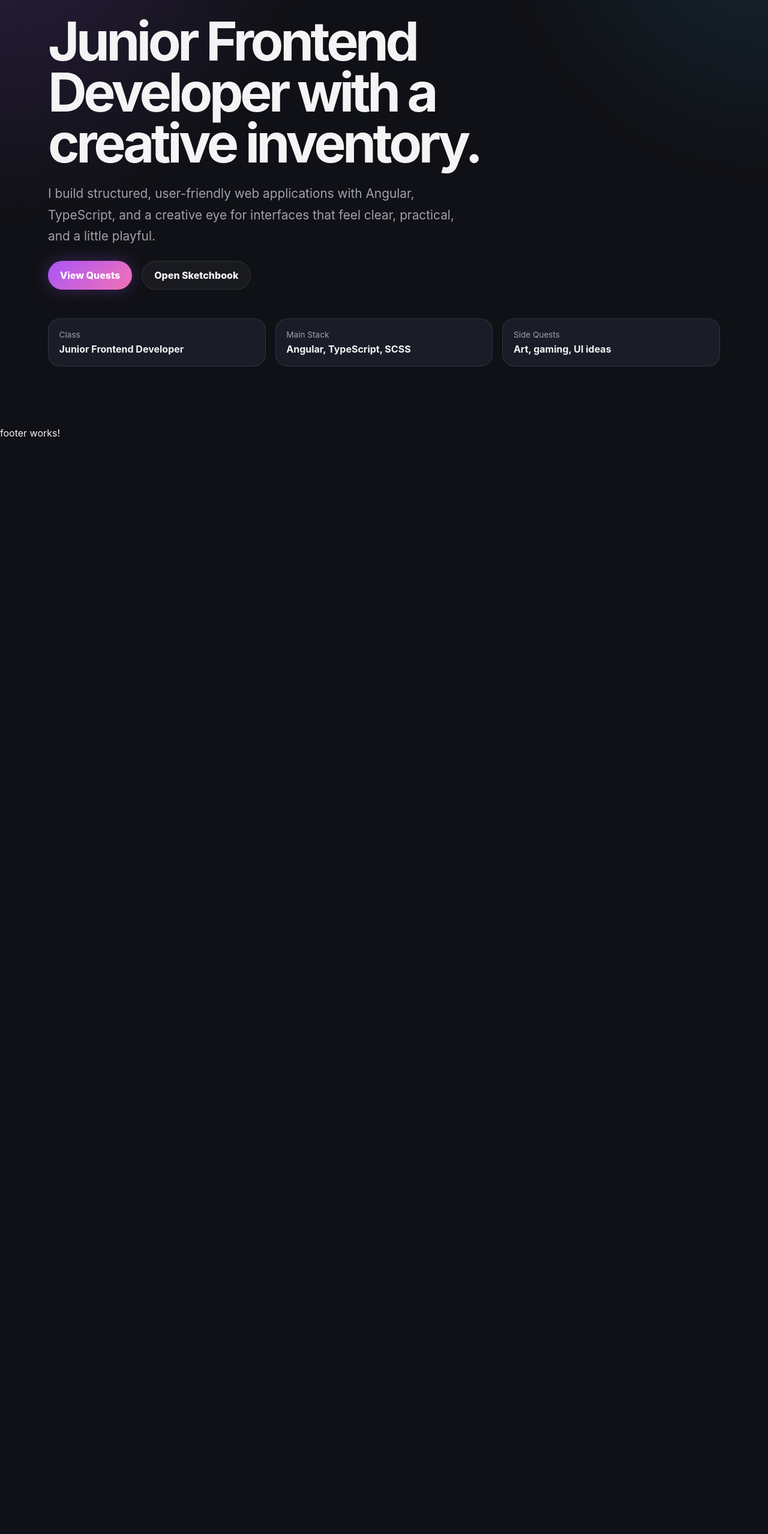
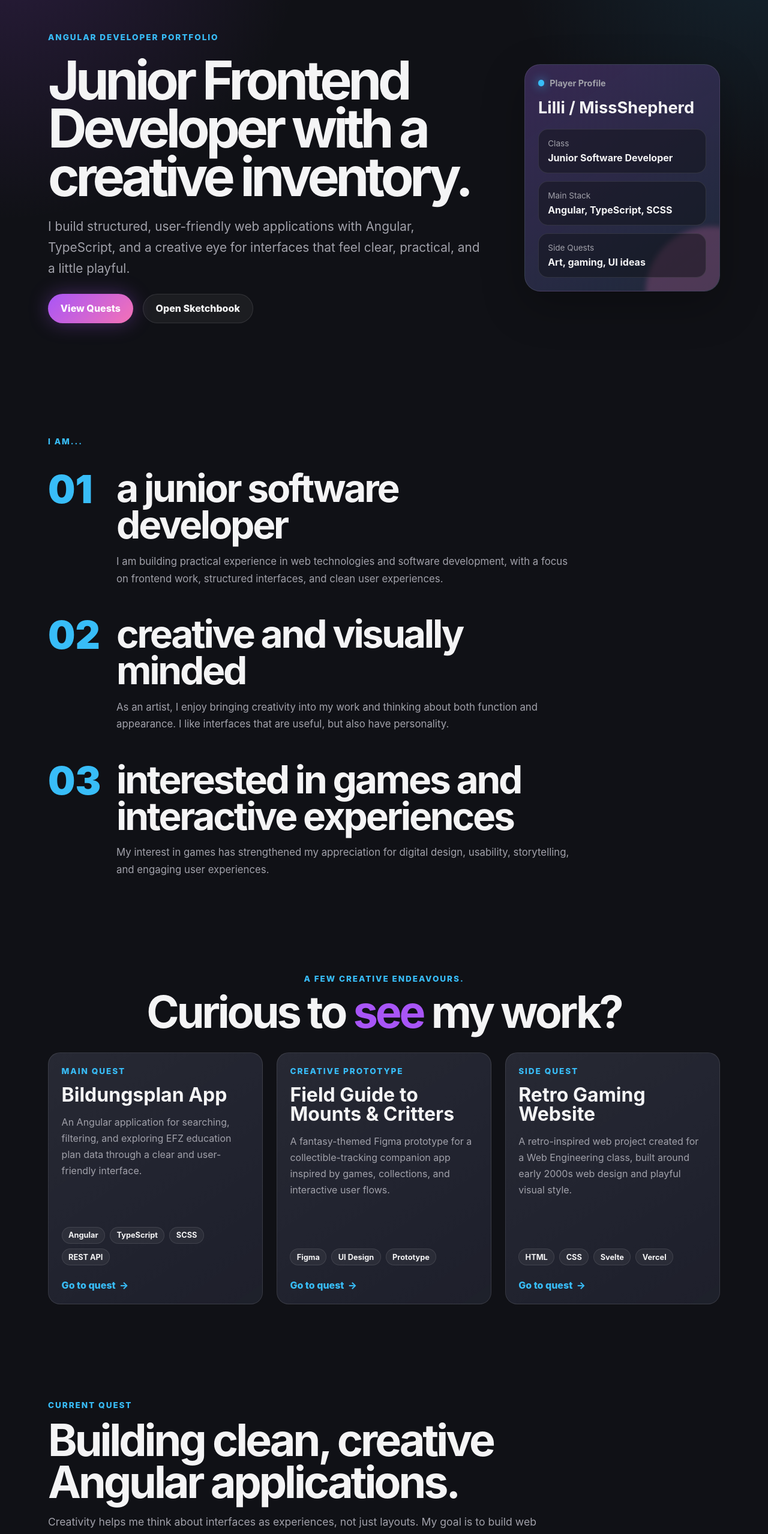
Before and after one commit to MissShepherd/missshepherd-portfolio, an Angular app: page / in a window 1280 px wide. Shown: the part 143-2701 px from the top of the page at 60% size. Before the commit the page ends 891 px from the top, so only its background shows below. Built offline with nearby package versions, Linux system fonts and the light colour scheme.

Commit message:
feat: enhance home page layout and functionality with player stats and highlights

```diff
--- a/src/app/pages/home/home.html
+++ b/src/app/pages/home/home.html
@@ -1,4 +1,5 @@
-<section class="hero">
+<section class="hero-section">
+  <div class="hero-content">
     <p class="eyebrow">Angular Developer Portfolio</p>
 
     <h1>
@@ -6,29 +7,109 @@
     </h1>
 
     <p class="hero-text">
-    I build structured, user-friendly web applications with Angular, TypeScript,
-    and a creative eye for interfaces that feel clear, practical, and a little playful.
+      I build structured, user-friendly web applications with Angular,
+      TypeScript, and a creative eye for interfaces that feel clear,
+      practical, and a little playful.
     </p>
 
     <div class="hero-actions">
-    <a class="primary-button" routerLink="/projects">View Quests</a>
-    <a class="secondary-button" routerLink="/creative">Open Sketchbook</a>
+      <a class="primary-button" routerLink="/projects">
+        View Quests
+      </a>
+
+      <a class="secondary-button" routerLink="/creative">
+        Open Sketchbook
+      </a>
+    </div>
   </div>
 
-  <div class="player-card">
-    <div>
-      <span class="label">Class</span>
-      <strong>Junior Frontend Developer</strong>
+  <aside class="player-card" aria-label="Developer profile card">
+    <div class="player-card-header">
+      <span class="status-dot"></span>
+      <span>Player Profile</span>
     </div>
 
+    <h2>Lilli / MissShepherd</h2>
+
+    <div class="stat-list">
+      @for (stat of playerStats; track stat.label) {
+        <div class="stat-item">
+          <span>{{ stat.label }}</span>
+          <strong>{{ stat.value }}</strong>
+        </div>
+      }
+    </div>
+  </aside>
+</section>
+
+<section class="intro-section">
+  <p class="section-kicker">I am...</p>
+
+  <div class="highlight-list">
+    @for (highlight of highlights; track highlight.number) {
+      <article class="highlight-item">
+        <span class="highlight-number">{{ highlight.number }}</span>
+
         <div>
-      <span class="label">Main Stack</span>
-      <strong>Angular, TypeScript, SCSS</strong>
+          <h2>{{ highlight.title }}</h2>
+          <p>{{ highlight.text }}</p>
+        </div>
+      </article>
+    }
+  </div>
+</section>
+
+<section class="quest-section">
+  <div class="section-heading">
+    <p class="section-kicker">A few creative endeavours.</p>
+
+    <h2>
+      Curious to
+      <span>see</span>
+      my work?
+    </h2>
   </div>
 
-    <div>
-      <span class="label">Side Quests</span>
-      <strong>Art, gaming, UI ideas</strong>
+  <div class="quest-grid">
+    @for (quest of featuredQuests; track quest.title) {
+      <article class="quest-card">
+        <p class="quest-type">{{ quest.type }}</p>
+
+        <h3>{{ quest.title }}</h3>
+
+        <p class="quest-description">
+          {{ quest.description }}
+        </p>
+
+        <div class="tag-list">
+          @for (tag of quest.tags; track tag) {
+            <span>{{ tag }}</span>
+          }
         </div>
+
+        <a [routerLink]="quest.route" class="quest-link">
+          Go to quest
+          <span aria-hidden="true">→</span>
+        </a>
+      </article>
+    }
   </div>
 </section>
+
+<section class="cta-section">
+  <p class="section-kicker">Current Quest</p>
+
+  <h2>
+    Building clean, creative Angular applications.
+  </h2>
+
+  <p>
+    Creativity helps me think about interfaces as experiences, not just layouts.
+    My goal is to build web applications that are practical, understandable,
+    and enjoyable to use.
+  </p>
+
+  <a class="primary-button" routerLink="/contact">
+    Start a Conversation
+  </a>
+</section>
--- a/src/app/pages/home/home.scss
+++ b/src/app/pages/home/home.scss
@@ -1,28 +1,42 @@
-.hero {
-  min-height: calc(100vh - 10rem);
+:host {
+  display: block;
+}
+
+.hero-section {
+  min-height: calc(100vh - 8rem);
   display: grid;
-  align-content: center;
+  grid-template-columns: minmax(0, 1.4fr) minmax(280px, 0.6fr);
+  align-items: center;
+  gap: 2rem;
+  padding: 3rem 0 5rem;
+}
+
+.hero-content {
+  display: grid;
   gap: 1.5rem;
 }
 
-.eyebrow {
+.eyebrow,
+.section-kicker,
+.quest-type {
   margin: 0;
   color: var(--accent-2);
-  font-weight: 700;
-  letter-spacing: 0.12em;
+  font-size: 0.85rem;
+  font-weight: 800;
+  letter-spacing: 0.14em;
   text-transform: uppercase;
 }
 
 h1 {
-  max-width: 850px;
+  max-width: 900px;
   margin: 0;
-  font-size: clamp(2.5rem, 7vw, 5.8rem);
-  line-height: 0.95;
-  letter-spacing: -0.06em;
+  font-size: clamp(2.8rem, 7vw, 6.4rem);
+  line-height: 0.9;
+  letter-spacing: -0.07em;
 }
 
 .hero-text {
-  max-width: 680px;
+  max-width: 720px;
   margin: 0;
   color: var(--muted);
   font-size: clamp(1.05rem, 2vw, 1.3rem);
@@ -40,57 +54,285 @@ h1 {
   display: inline-flex;
   align-items: center;
   justify-content: center;
-  min-height: 3rem;
-  padding: 0 1.25rem;
+  min-height: 3.1rem;
+  width: fit-content;
+  padding: 0 1.3rem;
   border-radius: 999px;
-  font-weight: 800;
-  transition: 180ms ease;
+  font-weight: 850;
+  transition:
+    transform 180ms ease,
+    box-shadow 180ms ease,
+    background 180ms ease;
 }
 
 .primary-button {
   background: linear-gradient(135deg, var(--accent), var(--accent-3));
   color: white;
-  box-shadow: 0 0 28px rgba(168, 85, 247, 0.3);
+  box-shadow: 0 0 32px rgba(168, 85, 247, 0.35);
 }
 
 .secondary-button {
   border: 1px solid var(--border);
+  background: rgba(255, 255, 255, 0.05);
   color: var(--text);
-  background: rgba(255, 255, 255, 0.04);
 }
 
 .primary-button:hover,
 .secondary-button:hover {
-  transform: translateY(-2px);
+  transform: translateY(-3px);
 }
 
 .player-card {
-  display: grid;
-  grid-template-columns: repeat(3, minmax(0, 1fr));
-  gap: 1rem;
-  margin-top: 1.5rem;
+  position: relative;
+  overflow: hidden;
+  padding: 1.4rem;
+  border: 1px solid var(--border);
+  border-radius: calc(var(--radius) + 0.4rem);
+  background:
+    linear-gradient(145deg, rgba(168, 85, 247, 0.2), rgba(56, 189, 248, 0.08)),
+    rgba(31, 34, 48, 0.78);
+  box-shadow: 0 24px 70px rgba(0, 0, 0, 0.25);
 }
 
-.player-card div {
-  padding: 1.1rem;
-  border: 1px solid var(--border);
-  border-radius: var(--radius);
-  background: rgba(31, 34, 48, 0.72);
+.player-card::before {
+  content: '';
+  position: absolute;
+  inset: auto -30% -30% auto;
+  width: 220px;
+  height: 220px;
+  border-radius: 999px;
+  background: rgba(244, 114, 182, 0.22);
+  filter: blur(4px);
 }
 
-.label {
-  display: block;
-  margin-bottom: 0.4rem;
+.player-card-header {
+  position: relative;
+  display: flex;
+  align-items: center;
+  gap: 0.55rem;
+  color: var(--muted);
+  font-size: 0.9rem;
+  font-weight: 700;
+}
+
+.status-dot {
+  width: 0.65rem;
+  height: 0.65rem;
+  border-radius: 999px;
+  background: var(--accent-2);
+  box-shadow: 0 0 16px rgba(56, 189, 248, 0.85);
+}
+
+.player-card h2 {
+  position: relative;
+  margin: 1rem 0 1.2rem;
+  font-size: 1.7rem;
+}
+
+.stat-list {
+  position: relative;
+  display: grid;
+  gap: 0.8rem;
+}
+
+.stat-item {
+  display: grid;
+  gap: 0.35rem;
+  padding: 0.95rem;
+  border: 1px solid var(--border);
+  border-radius: 1rem;
+  background: rgba(16, 17, 22, 0.48);
+}
+
+.stat-item span {
   color: var(--muted);
   font-size: 0.85rem;
 }
 
-strong {
+.stat-item strong {
   font-size: 1rem;
 }
 
-@media (max-width: 760px) {
-  .player-card {
+.intro-section,
+.quest-section,
+.cta-section {
+  padding: 5rem 0;
+}
+
+.highlight-list {
+  display: grid;
+  gap: 3rem;
+  margin-top: 2.5rem;
+}
+
+.highlight-item {
+  display: grid;
+  grid-template-columns: 90px minmax(0, 1fr);
+  gap: 1.5rem;
+  align-items: start;
+}
+
+.highlight-number {
+  color: var(--accent-2);
+  font-size: clamp(2.2rem, 5vw, 4rem);
+  font-weight: 950;
+  line-height: 1;
+}
+
+.highlight-item h2 {
+  max-width: 760px;
+  margin: 0;
+  font-size: clamp(2rem, 5vw, 4.2rem);
+  line-height: 0.95;
+  letter-spacing: -0.05em;
+}
+
+.highlight-item p {
+  max-width: 760px;
+  margin: 1rem 0 0;
+  color: var(--muted);
+  font-size: 1.05rem;
+  line-height: 1.7;
+}
+
+.section-heading {
+  display: grid;
+  gap: 0.8rem;
+  text-align: center;
+  margin-bottom: 2rem;
+}
+
+.section-heading h2,
+.cta-section h2 {
+  margin: 0;
+  font-size: clamp(2.2rem, 6vw, 4.6rem);
+  line-height: 0.95;
+  letter-spacing: -0.055em;
+}
+
+.section-heading h2 span {
+  color: var(--accent);
+}
+
+.quest-grid {
+  display: grid;
+  grid-template-columns: repeat(3, minmax(0, 1fr));
+  gap: 1.4rem;
+}
+
+.quest-card {
+  display: flex;
+  flex-direction: column;
+  min-height: 420px;
+  padding: 1.35rem;
+  border: 1px solid var(--border);
+  border-radius: var(--radius);
+  background:
+    linear-gradient(145deg, rgba(255, 255, 255, 0.06), rgba(255, 255, 255, 0.02)),
+    rgba(31, 34, 48, 0.7);
+  transition:
+    transform 180ms ease,
+    border-color 180ms ease,
+    background 180ms ease;
+}
+
+.quest-card:hover {
+  transform: translateY(-6px);
+  border-color: rgba(168, 85, 247, 0.65);
+  background:
+    linear-gradient(145deg, rgba(168, 85, 247, 0.15), rgba(56, 189, 248, 0.07)),
+    rgba(31, 34, 48, 0.85);
+}
+
+.quest-card h3 {
+  margin: 1rem 0 0;
+  font-size: clamp(1.5rem, 3vw, 2rem);
+  line-height: 1;
+}
+
+.quest-description {
+  margin: 1rem 0;
+  color: var(--muted);
+  line-height: 1.7;
+}
+
+.tag-list {
+  display: flex;
+  flex-wrap: wrap;
+  gap: 0.5rem;
+  margin-top: auto;
+  padding-top: 1rem;
+}
+
+.tag-list span {
+  padding: 0.35rem 0.65rem;
+  border: 1px solid var(--border);
+  border-radius: 999px;
+  background: rgba(255, 255, 255, 0.05);
+  color: var(--text);
+  font-size: 0.8rem;
+  font-weight: 700;
+}
+
+.quest-link {
+  display: inline-flex;
+  align-items: center;
+  gap: 0.4rem;
+  width: fit-content;
+  margin-top: 1.4rem;
+  color: var(--accent-2);
+  font-weight: 850;
+}
+
+.cta-section {
+  display: grid;
+  justify-items: start;
+  gap: 1rem;
+  max-width: 820px;
+}
+
+.cta-section p:not(.section-kicker) {
+  margin: 0;
+  color: var(--muted);
+  font-size: 1.1rem;
+  line-height: 1.7;
+}
+
+@media (max-width: 960px) {
+  .hero-section {
     grid-template-columns: 1fr;
   }
+
+  .quest-grid {
+    grid-template-columns: 1fr;
+  }
+
+  .quest-card {
+    min-height: auto;
+  }
 }
+
+@media (max-width: 640px) {
+  .hero-section {
+    padding-top: 2rem;
+  }
+
+  .highlight-item {
+    grid-template-columns: 1fr;
+    gap: 0.8rem;
+  }
+
+  .highlight-number {
+    font-size: 2.5rem;
+  }
+
+  .hero-actions {
+    flex-direction: column;
+    align-items: stretch;
+  }
+
+  .primary-button,
+  .secondary-button {
+    width: 100%;
+  }
+}
--- a/src/app/pages/home/home.ts
+++ b/src/app/pages/home/home.ts
@@ -1,5 +1,24 @@
 import { Component } from '@angular/core';
 import { RouterLink } from '@angular/router';
+
+interface PlayerStat {
+  label: string;
+  value: string;
+}
+
+interface HomeHighlight {
+  number: string;
+  title: string;
+  text: string;
+}
+
+interface FeaturedQuest {
+  title: string;
+  type: string;
+  description: string;
+  tags: string[];
+  route: string;
+}
 
 @Component({
   selector: 'app-home',
@@ -7,4 +26,67 @@ import { RouterLink } from '@angular/router';
   templateUrl: './home.html',
   styleUrl: './home.scss'
 })
-export class Home {}
+export class Home {
+  playerStats: PlayerStat[] = [
+    {
+      label: 'Class',
+      value: 'Junior Software Developer'
+    },
+    {
+      label: 'Main Stack',
+      value: 'Angular, TypeScript, SCSS'
+    },
+    {
+      label: 'Side Quests',
+      value: 'Art, gaming, UI ideas'
+    }
+  ];
+
+  highlights: HomeHighlight[] = [
+    {
+      number: '01',
+      title: 'a junior software developer',
+      text:
+        'I am building practical experience in web technologies and software development, with a focus on frontend work, structured interfaces, and clean user experiences.'
+    },
+    {
+      number: '02',
+      title: 'creative and visually minded',
+      text:
+        'As an artist, I enjoy bringing creativity into my work and thinking about both function and appearance. I like interfaces that are useful, but also have personality.'
+    },
+    {
+      number: '03',
+      title: 'interested in games and interactive experiences',
+      text:
+        'My interest in games has strengthened my appreciation for digital design, usability, storytelling, and engaging user experiences.'
+    }
+  ];
+
+  featuredQuests: FeaturedQuest[] = [
+    {
+      title: 'Bildungsplan App',
+      type: 'Main Quest',
+      description:
+        'An Angular application for searching, filtering, and exploring EFZ education plan data through a clear and user-friendly interface.',
+      tags: ['Angular', 'TypeScript', 'SCSS', 'REST API'],
+      route: '/projects'
+    },
+    {
+      title: 'Field Guide to Mounts & Critters',
+      type: 'Creative Prototype',
+      description:
+        'A fantasy-themed Figma prototype for a collectible-tracking companion app inspired by games, collections, and interactive user flows.',
+      tags: ['Figma', 'UI Design', 'Prototype'],
+      route: '/creative'
+    },
+    {
+      title: 'Retro Gaming Website',
+      type: 'Side Quest',
+      description:
+        'A retro-inspired web project created for a Web Engineering class, built around early 2000s web design and playful visual style.',
+      tags: ['HTML', 'CSS', 'Svelte', 'Vercel'],
+      route: '/projects'
+    }
+  ];
+}
```
Lines whose indentation alone changed are shown as unchanged.
